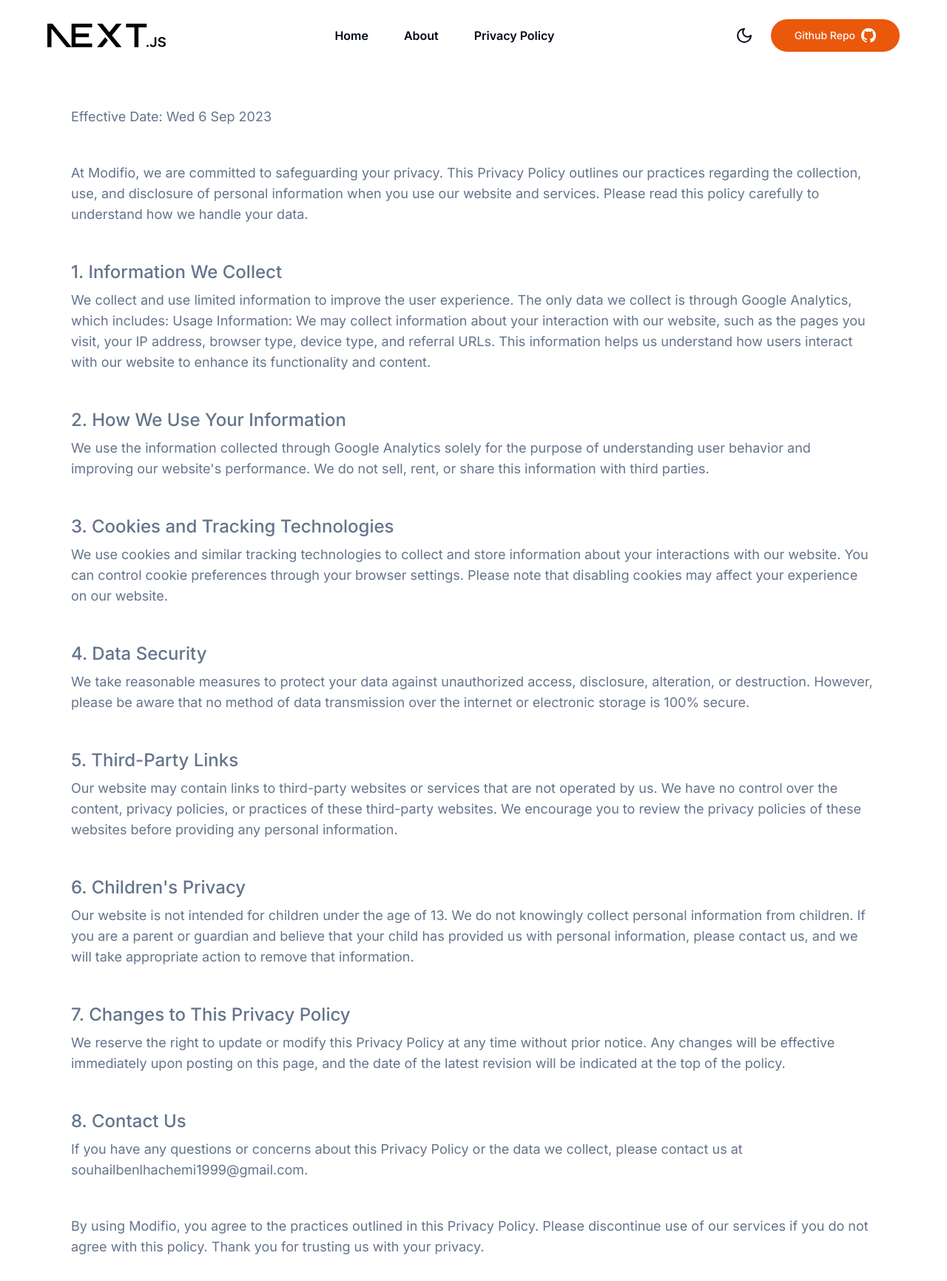
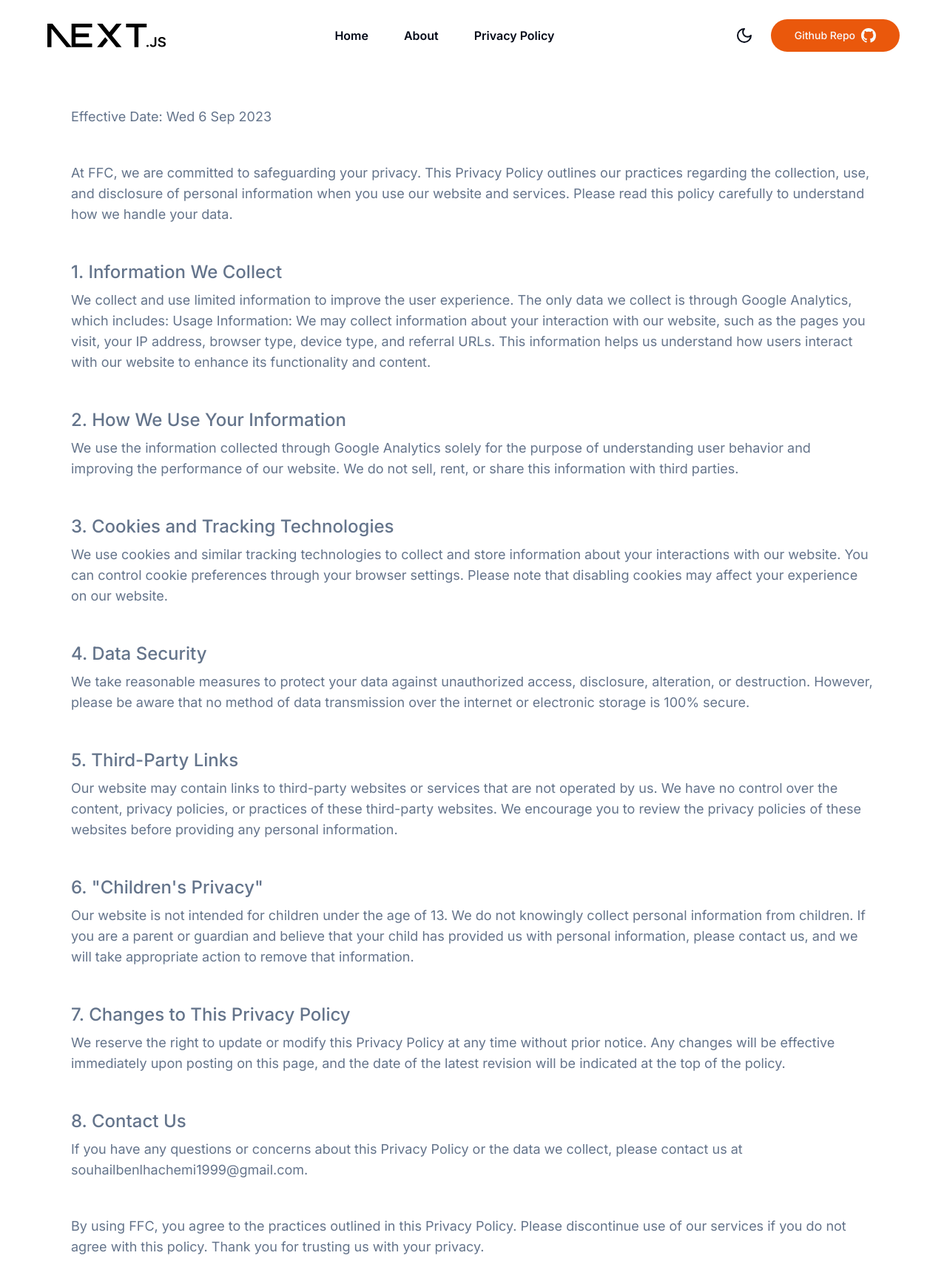
Before and after one commit to AronQ1234/File-Converter, a Next.js app: page /privacy-policy in a window 1280 px wide. Shown: the whole page at 74% size. Built offline with nearby package versions, Linux system fonts and the light colour scheme.

Commit message:
Update page.tsx

```diff
--- a/app/privacy-policy/page.tsx
+++ b/app/privacy-policy/page.tsx
@@ -3,7 +3,7 @@ export default function PrivacyPolicy() {
         <div className="space-y-12 text-md md:text-lg text-muted-foreground pb-4 md:pb-8">
             <p>Effective Date: Wed 6 Sep 2023</p>
             <p>
-                At Modifio, we are committed to safeguarding your privacy. This Privacy Policy outlines our practices
+                At FFC, we are committed to safeguarding your privacy. This Privacy Policy outlines our practices
                 regarding the collection, use, and disclosure of personal information when you use our website and
                 services. Please read this policy carefully to understand how we handle your data.
             </p>
@@ -24,7 +24,7 @@ export default function PrivacyPolicy() {
                 </h2>
                 <p>
                     We use the information collected through Google Analytics solely for the purpose of understanding
-                    user behavior and improving our website's performance. We do not sell, rent, or share this
+                    user behavior and improving the performance of our website. We do not sell, rent, or share this
                     information with third parties.
                 </p>
             </div>
@@ -60,7 +60,7 @@ export default function PrivacyPolicy() {
             </div>
 
             <div className="space-y-2">
-                <h2 className="text-xl md:text-2xl font-medium text-muted-foreground">6. Children's Privacy</h2>
+                <h2 className="text-xl md:text-2xl font-medium text-muted-foreground">6. "Children's Privacy"</h2>
                 <p>
                     Our website is not intended for children under the age of 13. We do not knowingly collect personal
                     information from children. If you are a parent or guardian and believe that your child has provided
@@ -89,7 +89,7 @@ export default function PrivacyPolicy() {
             </div>
 
             <p>
-                By using Modifio, you agree to the practices outlined in this Privacy Policy. Please discontinue use of
+                By using FFC, you agree to the practices outlined in this Privacy Policy. Please discontinue use of
                 our services if you do not agree with this policy. Thank you for trusting us with your privacy.
             </p>
         </div>
```
